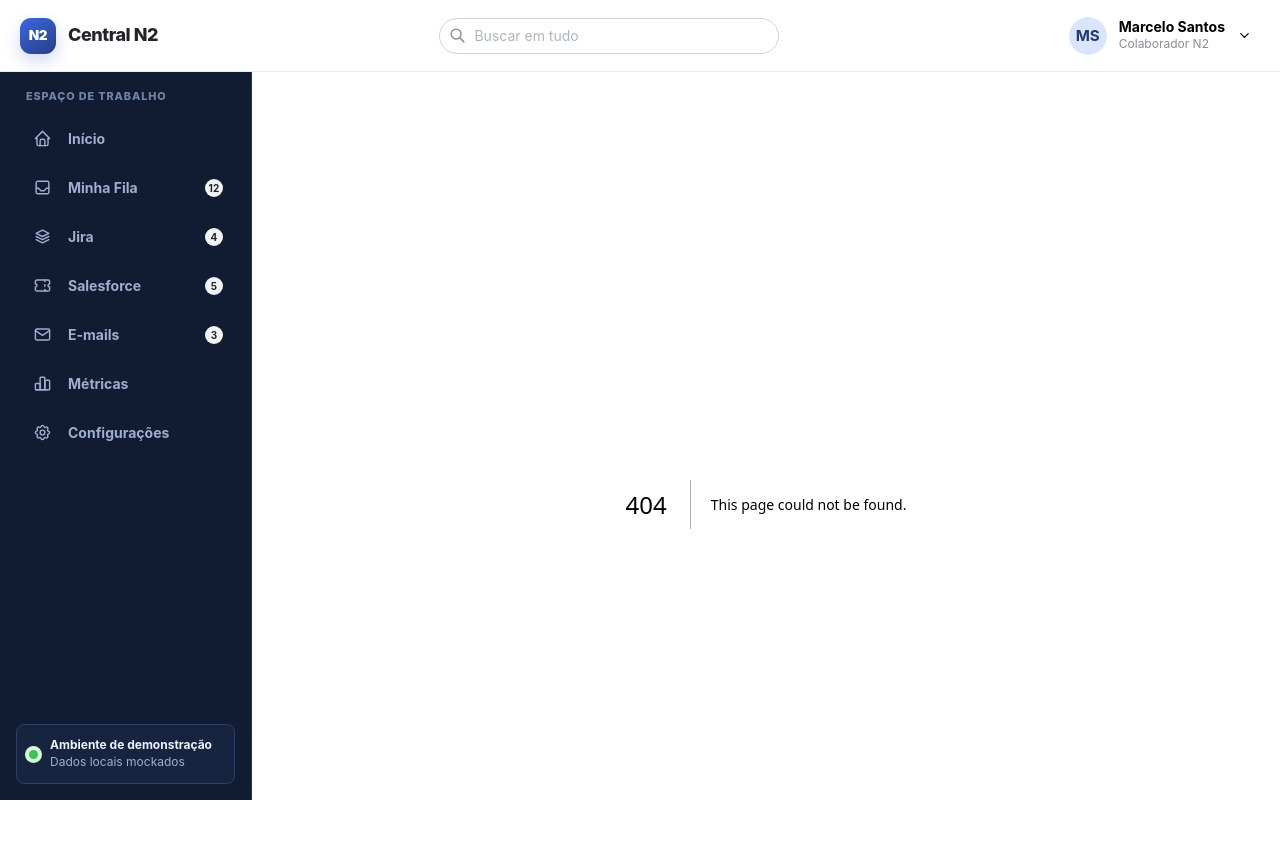
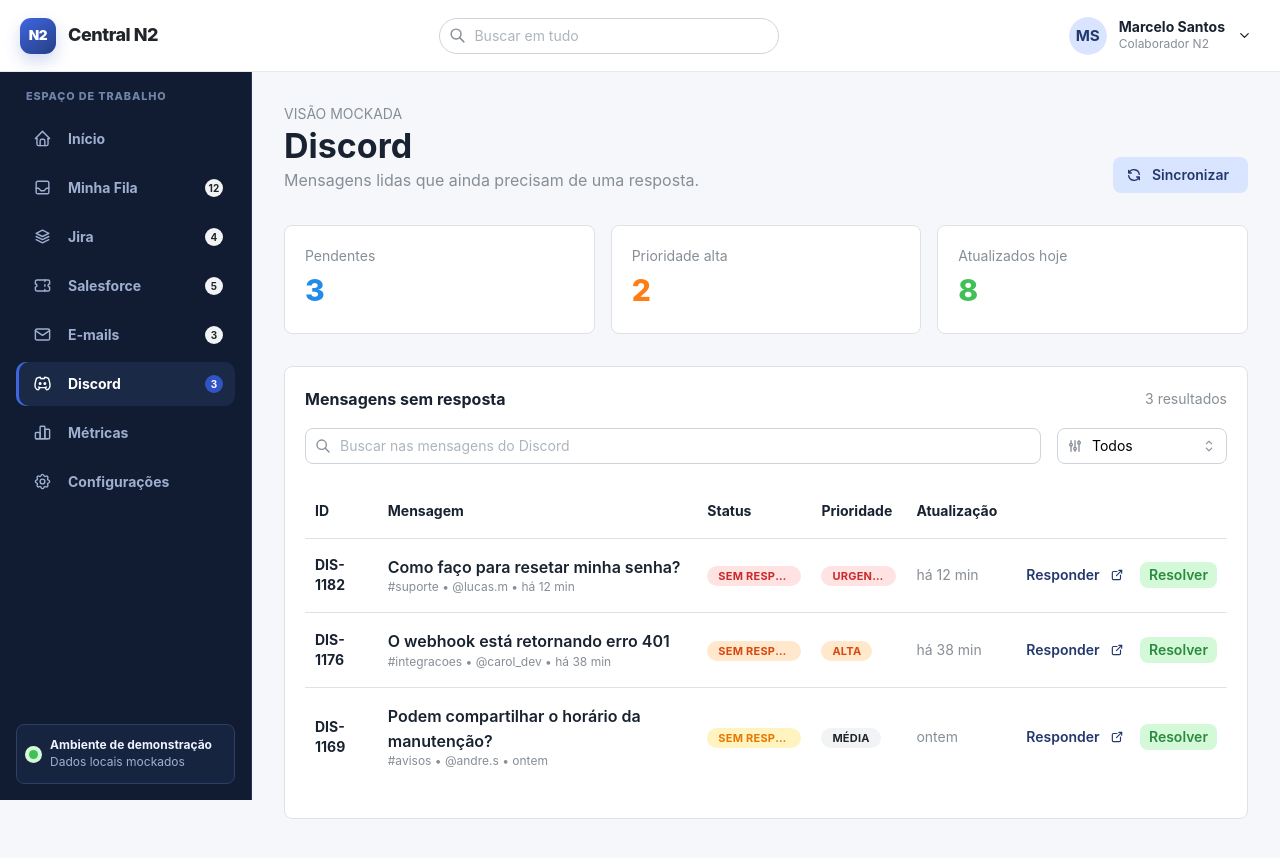
Before and after one commit to marcelo-machado-dev/dashboard-n2, a Next.js app in the folder frontend/web/: page /discord in a window 1280 px wide. Before the commit this address had no page. Shown: the top 858 px of the page. Built offline with nearby package versions, Linux system fonts and the light colour scheme.

Commit message:
feat: add discord unanswered messages menu

```diff
--- /dev/null
+++ b/frontend/web/src/app/discord/page.tsx
@@ -0,0 +1,5 @@
+import { MockWorkspacePage } from '@/presentation/pages/mock-workspace/mock-workspace-page';
+
+export default function DiscordRoute() {
+  return <MockWorkspacePage variant="discord" />;
+}
--- a/frontend/web/src/presentation/layouts/application-shell.tsx
+++ b/frontend/web/src/presentation/layouts/application-shell.tsx
@@ -17,6 +17,7 @@
 import { useDisclosure } from '@mantine/hooks';
 import {
   IconChartBar,
+  IconBrandDiscord,
   IconChevronDown,
   IconHome,
   IconInbox,
@@ -37,6 +38,7 @@
   { href: '/jira', label: 'Jira', icon: IconStack2, count: 4 },
   { href: '/salesforce', label: 'Salesforce', icon: IconTicket, count: 5 },
   { href: '/emails', label: 'E-mails', icon: IconMail, count: 3 },
+  { href: '/discord', label: 'Discord', icon: IconBrandDiscord, count: 3 },
   { href: '/metrics', label: 'Métricas', icon: IconChartBar },
   { href: '/settings', label: 'Configurações', icon: IconSettings },
 ];
--- a/frontend/web/src/presentation/pages/mock-workspace/mock-workspace-page.tsx
+++ b/frontend/web/src/presentation/pages/mock-workspace/mock-workspace-page.tsx
@@ -26,7 +26,7 @@
 } from '@tabler/icons-react';
 import { useMemo, useState } from 'react';
 
-type Variant = 'jira' | 'salesforce' | 'emails' | 'metrics' | 'settings';
+type Variant = 'jira' | 'salesforce' | 'emails' | 'discord' | 'metrics' | 'settings';
 
 type RecordItem = {
   id: string;
@@ -55,12 +55,18 @@
     { id: 'EM-2181', title: 'Acesso ao relatório de uso', secondary: 'joao@betatech.com • 1 mensagem', status: 'Não lido', statusColor: 'blue', priority: 'Média', priorityColor: 'gray', age: 'há 1h' },
     { id: 'EM-2172', title: 'Confirmação da janela de manutenção', secondary: 'ops@nexuslabs.io • 6 mensagens', status: 'Aguardando', statusColor: 'yellow', priority: 'Baixa', priorityColor: 'gray', age: 'ontem' },
   ],
+  discord: [
+    { id: 'DIS-1182', title: 'Como faço para resetar minha senha?', secondary: '#suporte • @lucas.m • há 12 min', status: 'Sem resposta', statusColor: 'red', priority: 'Urgente', priorityColor: 'red', age: 'há 12 min' },
+    { id: 'DIS-1176', title: 'O webhook está retornando erro 401', secondary: '#integracoes • @carol_dev • há 38 min', status: 'Sem resposta', statusColor: 'orange', priority: 'Alta', priorityColor: 'orange', age: 'há 38 min' },
+    { id: 'DIS-1169', title: 'Podem compartilhar o horário da manutenção?', secondary: '#avisos • @andre.s • ontem', status: 'Sem resposta', statusColor: 'yellow', priority: 'Média', priorityColor: 'gray', age: 'ontem' },
+  ],
 };
 
 const pageCopy: Record<Exclude<Variant, 'metrics' | 'settings'>, { title: string; description: string; placeholder: string }> = {
   jira: { title: 'Jira', description: 'Solicitações e histórias que precisam da sua atenção.', placeholder: 'Buscar no Jira' },
   salesforce: { title: 'Salesforce', description: 'Casos de clientes acompanhados pela sua equipe.', placeholder: 'Buscar no Salesforce' },
   emails: { title: 'E-mails', description: 'Conversas recentes que aguardam uma resposta.', placeholder: 'Buscar nos e-mails' },
+  discord: { title: 'Discord', description: 'Mensagens lidas que ainda precisam de uma resposta.', placeholder: 'Buscar nas mensagens do Discord' },
 };
 
 export function MockWorkspacePage({ variant }: { variant: Variant }) {
@@ -73,9 +79,10 @@
 function IntegrationWorkspace({ variant }: { variant: Exclude<Variant, 'metrics' | 'settings'> }) {
   const copy = pageCopy[variant];
   const [query, setQuery] = useState('');
+  const [resolvedIds, setResolvedIds] = useState<string[]>([]);
   const filtered = useMemo(
-    () => records[variant].filter((item) => `${item.id} ${item.title} ${item.secondary}`.toLowerCase().includes(query.toLowerCase())),
-    [query, variant],
+    () => records[variant].filter((item) => !resolvedIds.includes(item.id)).filter((item) => `${item.id} ${item.title} ${item.secondary}`.toLowerCase().includes(query.toLowerCase())),
+    [query, resolvedIds, variant],
   );
 
   return (
@@ -90,12 +97,12 @@
         <SummaryCard label="Atualizados hoje" value="8" color="green" />
       </SimpleGrid>
       <Paper withBorder radius="md" p="lg">
-        <Group justify="space-between" mb="md"><Text fw={700}>Itens recentes</Text><Text size="sm" c="dimmed">{filtered.length} resultados</Text></Group>
+        <Group justify="space-between" mb="md"><Text fw={700}>{variant === 'discord' ? 'Mensagens sem resposta' : 'Itens recentes'}</Text><Text size="sm" c="dimmed">{filtered.length} resultados</Text></Group>
         <Group mb="lg" align="flex-end">
           <TextInput flex={1} leftSection={<IconSearch size={16} />} placeholder={copy.placeholder} value={query} onChange={(event) => setQuery(event.currentTarget.value)} />
           <Select w={170} leftSection={<IconAdjustments size={16} />} data={['Todos', 'Urgente', 'Alta', 'Aguardando']} defaultValue="Todos" />
         </Group>
-        <Table.ScrollContainer minWidth={720}><Table verticalSpacing="md" highlightOnHover><Table.Thead><Table.Tr><Table.Th>ID</Table.Th><Table.Th>Item</Table.Th><Table.Th>Status</Table.Th><Table.Th>Prioridade</Table.Th><Table.Th>Atualização</Table.Th><Table.Th /></Table.Tr></Table.Thead><Table.Tbody>{filtered.map((item) => <Table.Tr key={item.id}><Table.Td><Text size="sm" fw={700}>{item.id}</Text></Table.Td><Table.Td><Text fw={600}>{item.title}</Text><Text size="xs" c="dimmed">{item.secondary}</Text></Table.Td><Table.Td><Badge color={item.statusColor} variant="light">{item.status}</Badge></Table.Td><Table.Td><Badge color={item.priorityColor} variant="light">{item.priority}</Badge></Table.Td><Table.Td><Text size="sm" c="dimmed">{item.age}</Text></Table.Td><Table.Td><Button size="compact-sm" variant="subtle" rightSection={<IconExternalLink size={14} />}>Abrir</Button></Table.Td></Table.Tr>)}</Table.Tbody></Table></Table.ScrollContainer>
+        <Table.ScrollContainer minWidth={720}><Table verticalSpacing="md" highlightOnHover><Table.Thead><Table.Tr><Table.Th>ID</Table.Th><Table.Th>{variant === 'discord' ? 'Mensagem' : 'Item'}</Table.Th><Table.Th>Status</Table.Th><Table.Th>Prioridade</Table.Th><Table.Th>Atualização</Table.Th><Table.Th /></Table.Tr></Table.Thead><Table.Tbody>{filtered.map((item) => <Table.Tr key={item.id}><Table.Td><Text size="sm" fw={700}>{item.id}</Text></Table.Td><Table.Td><Text fw={600}>{item.title}</Text><Text size="xs" c="dimmed">{item.secondary}</Text></Table.Td><Table.Td><Badge color={item.statusColor} variant="light">{item.status}</Badge></Table.Td><Table.Td><Badge color={item.priorityColor} variant="light">{item.priority}</Badge></Table.Td><Table.Td><Text size="sm" c="dimmed">{item.age}</Text></Table.Td><Table.Td><Group gap="xs" wrap="nowrap"><Button size="compact-sm" variant="subtle" rightSection={<IconExternalLink size={14} />}>{variant === 'discord' ? 'Responder' : 'Abrir'}</Button>{variant === 'discord' && <Button size="compact-sm" variant="light" color="green" onClick={() => setResolvedIds((ids) => [...ids, item.id])}>Resolver</Button>}</Group></Table.Td></Table.Tr>)}</Table.Tbody></Table></Table.ScrollContainer>
         {filtered.length === 0 && <Text ta="center" c="dimmed" py="xl">Nenhum item encontrado.</Text>}
       </Paper>
     </Stack>
```
Also changed, not shown: 2 other files (tests, documents, lock files or other folders).
